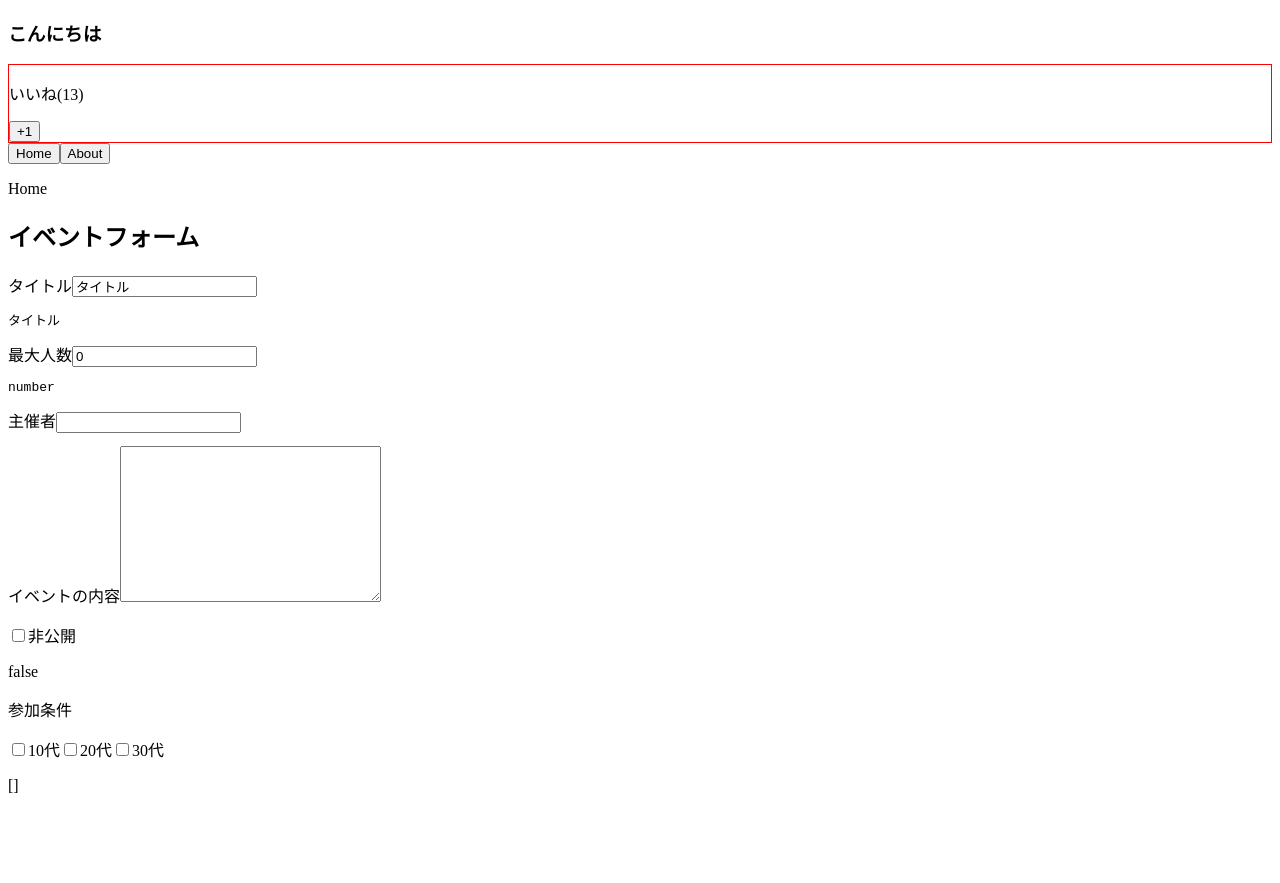
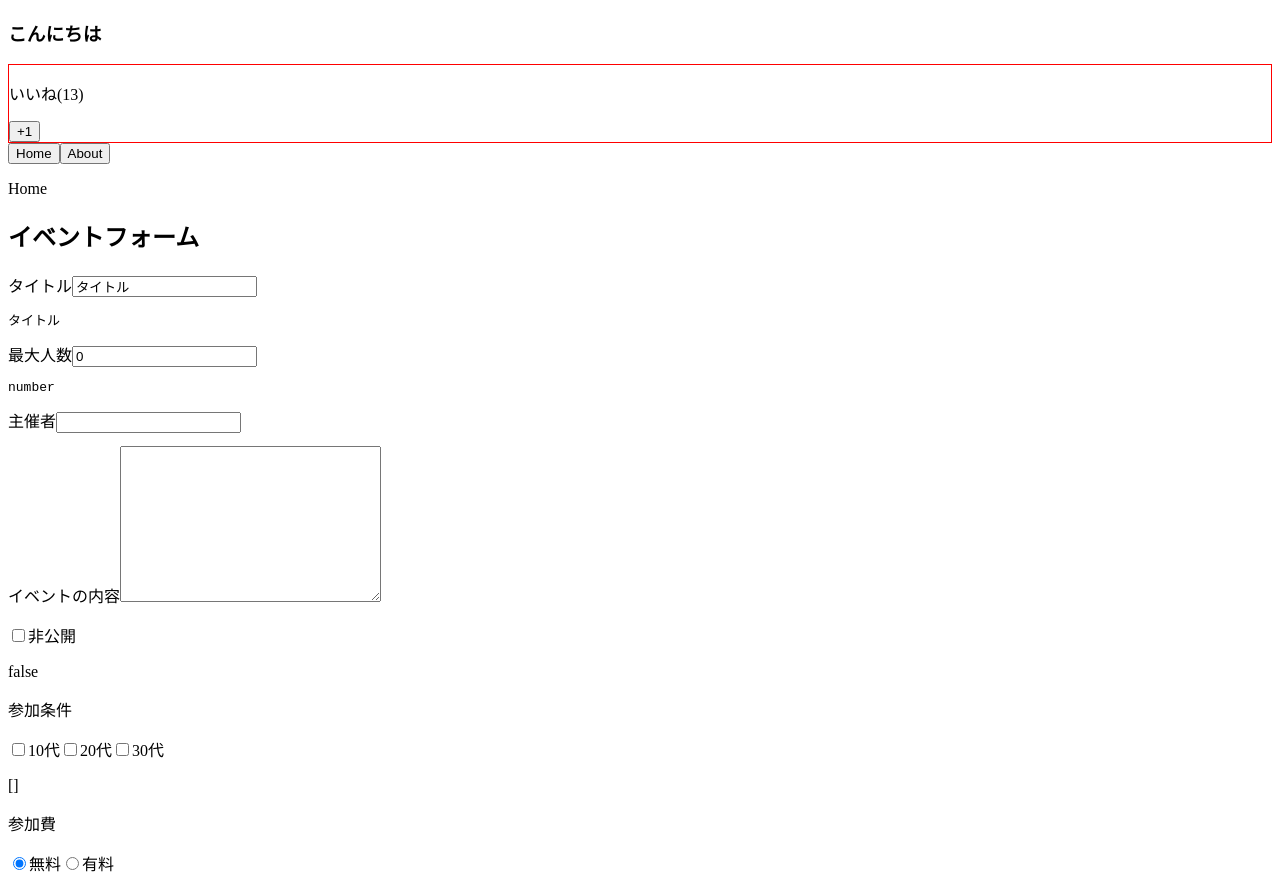
Before and after one commit to Yasunori-aloha/Vuejs-training, a Vue app in the folder vuejs-training-project/: page / in a window 1280 px wide. Before the commit the page ends 811 px from the top, so only its background shows below. Built offline with nearby package versions, Linux system fonts and the light colour scheme.

Commit message:
ラジオボタンの双方向データバインディングを作成する方法

```diff
--- a/vuejs-training-project/src/App.vue
+++ b/vuejs-training-project/src/App.vue
@@ -70,6 +70,13 @@
       <label for="30">30代</label>
       <p>{{ eventData.target }}</p>
 
+      <!-- ラジオボタンのデータバインディング作成 -->
+      <p>参加費</p>
+      <input type="radio" id="free" value='無料' v-model="eventData.price">
+      <label for="free">無料</label>
+      <input type="radio" id="paid" value='有料' v-model="eventData.price">
+      <label for="paid">有料</label>
+
     </div>
   </div>
 </template>
@@ -92,7 +99,8 @@ export default {
         detail: '',
         isPrivate: false,
         // 複数のチェックボックスの値を取得する場合は、配列を指定する。
-        target: []
+        target: [],
+        price: '無料'
       }
     }
   },
```
